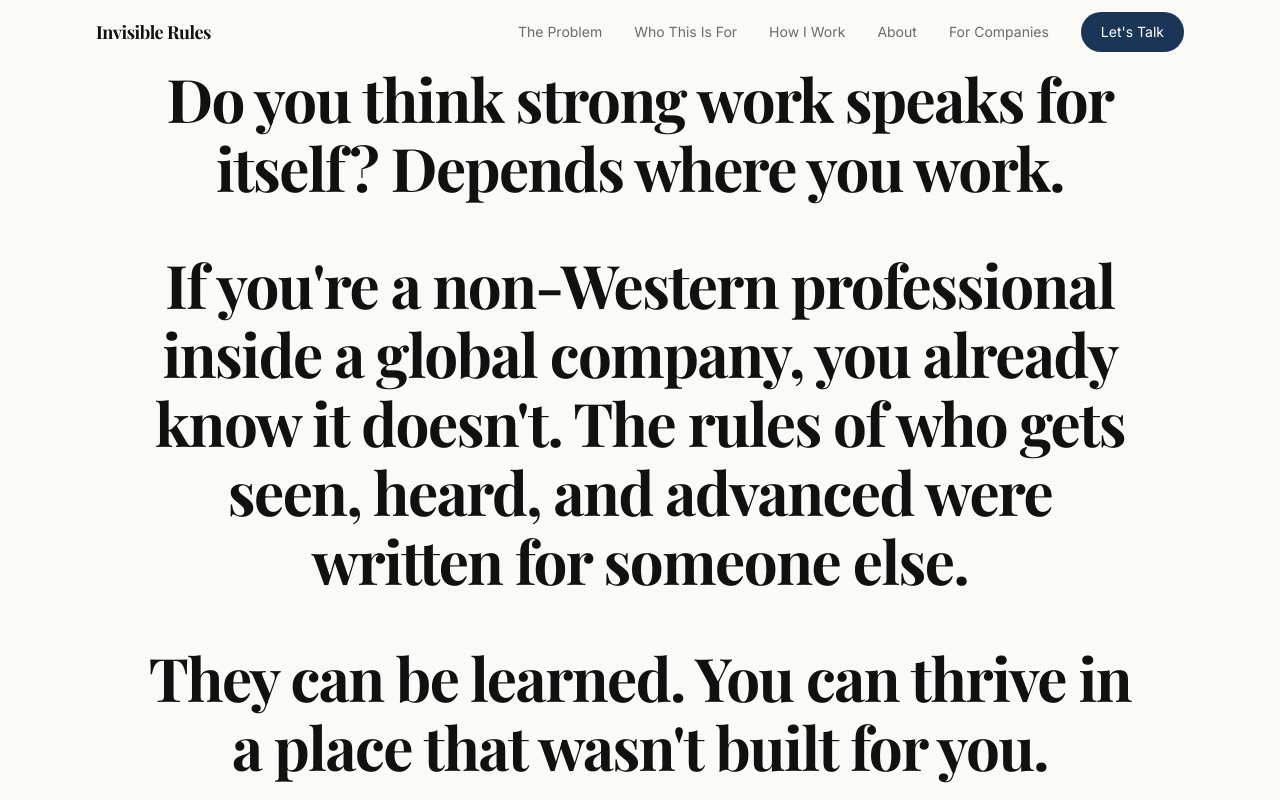
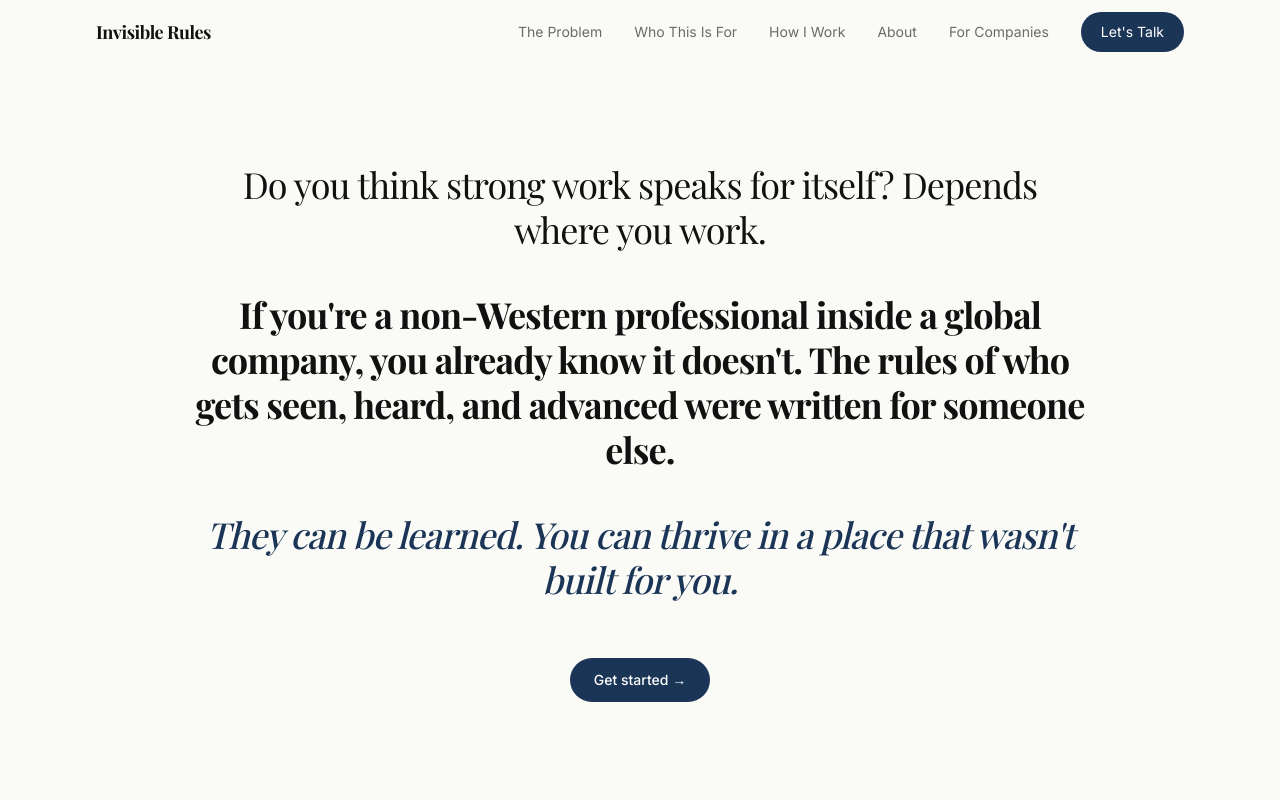
Before and after one commit to biljanatasetovikj-boop/InvisibleRules, a Next.js app: page / in a window 1280 px wide. Shown: the top 800 px of the page. Built offline with nearby package versions, Linux system fonts and the light colour scheme; a web font is replaced by a local one.

Commit message:
tune Hero typography with weight and italic hierarchy

```diff
--- a/components/Hero.tsx
+++ b/components/Hero.tsx
@@ -7,20 +7,20 @@ const ease = [0.22, 1, 0.36, 1] as const;
 export default function Hero() {
   return (
     <section className="min-h-screen flex items-center justify-center pt-16 px-6 lg:px-8">
-      <div className="max-w-5xl mx-auto text-center">
+      <div className="max-w-4xl mx-auto text-center">
         <motion.h1
           initial={{ opacity: 0, y: 36 }}
           animate={{ opacity: 1, y: 0 }}
           transition={{ duration: 0.85, ease }}
-          className="font-serif text-4xl md:text-5xl lg:text-6xl font-bold leading-[1.15] tracking-tight text-[#111111] mb-14"
+          className="font-serif text-2xl md:text-3xl lg:text-4xl leading-[1.25] tracking-tight text-[#111111] mb-14"
         >
-          <span className="block">
+          <span className="block font-normal">
             Do you think strong work speaks for itself? Depends where you work.
           </span>
-          <span className="block mt-10 md:mt-12">
+          <span className="block mt-8 md:mt-10 font-bold">
             If you&apos;re a non-Western professional inside a global company, you already know it doesn&apos;t. The rules of who gets seen, heard, and advanced were written for someone else.
           </span>
-          <span className="block mt-10 md:mt-12">
+          <span className="block mt-8 md:mt-10 italic font-medium text-[#1B3557]">
             They can be learned. You can thrive in a place that wasn&apos;t built for you.
           </span>
         </motion.h1>
```
